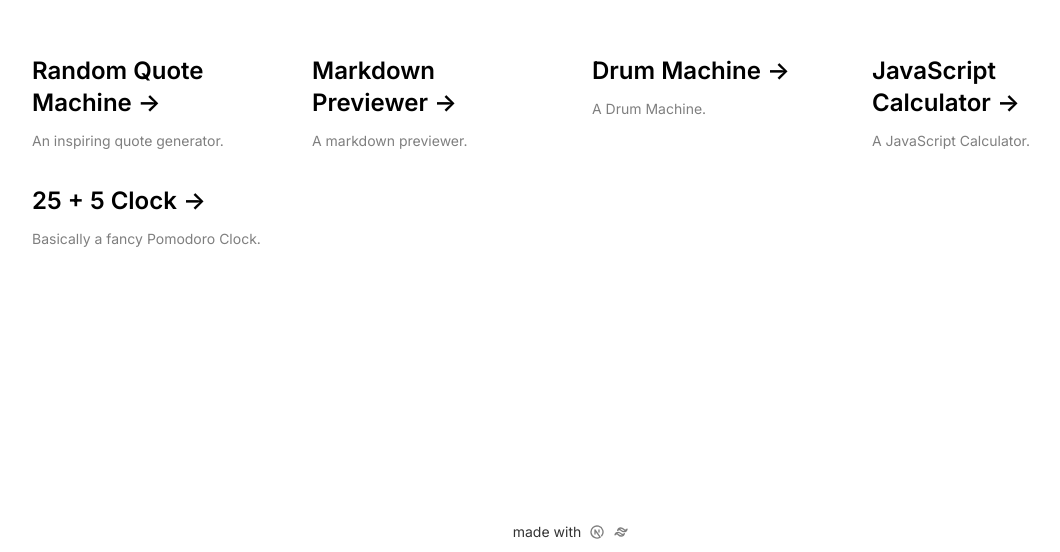
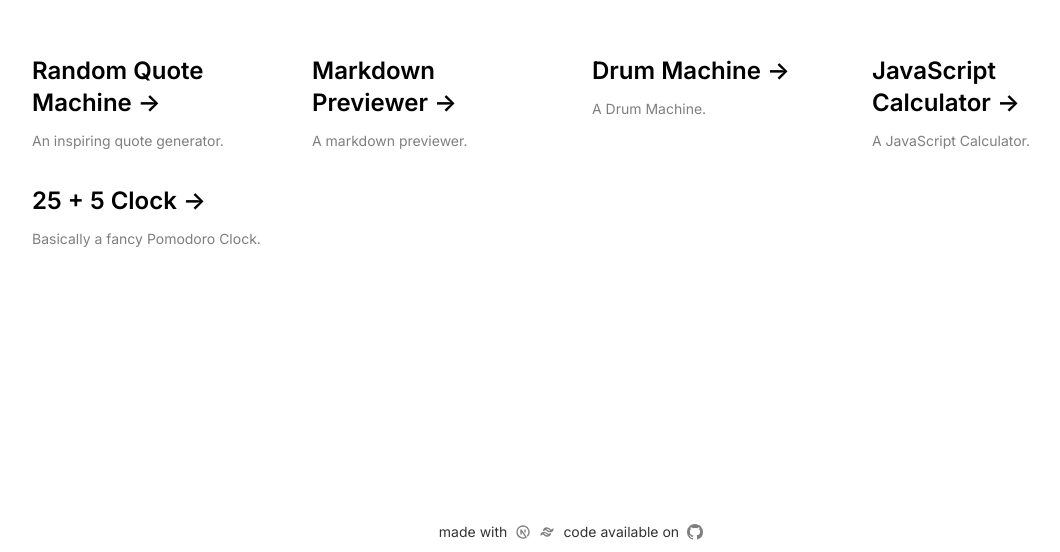
Before and after one commit to FrancescoBrunoDev/freeCodeCamp-Exames-frontEnd, a Next.js app: page / in a window 1280 px wide. Shown: the part 248-800 px from the top of the page, without its empty margins (69-1129 px from the left). Built offline with nearby package versions, Linux system fonts and the light colour scheme.

Commit message:
Update page.tsx

```diff
--- a/src/app/page.tsx
+++ b/src/app/page.tsx
@@ -1,7 +1,7 @@
 import { Inter } from "next/font/google";
 import Link from "next/link";
-import { TbBrandNextjs } from "react-icons/tb";
-import { TbBrandTailwind } from "react-icons/tb";
+import { TbBrandNextjs, TbBrandTailwind } from "react-icons/tb";
+import {VscGithubInverted} from "react-icons/vsc"
 
 const inter = Inter({ subsets: ["latin"] });
 
@@ -96,6 +96,11 @@ export default function Home() {
         <Link href="https://tailwindcss.com/">
           <TbBrandTailwind className=" opacity-50" />
         </Link>
+
+        <div className="m-0 text-sm opacity-80">code available on</div>
+        <Link href="https://github.com/franzbruno95/freeCodeCamp-Exames-frontEnd">
+          <VscGithubInverted className="opacity-50" />
+        </Link>
       </div>
     </main>
   );
```
